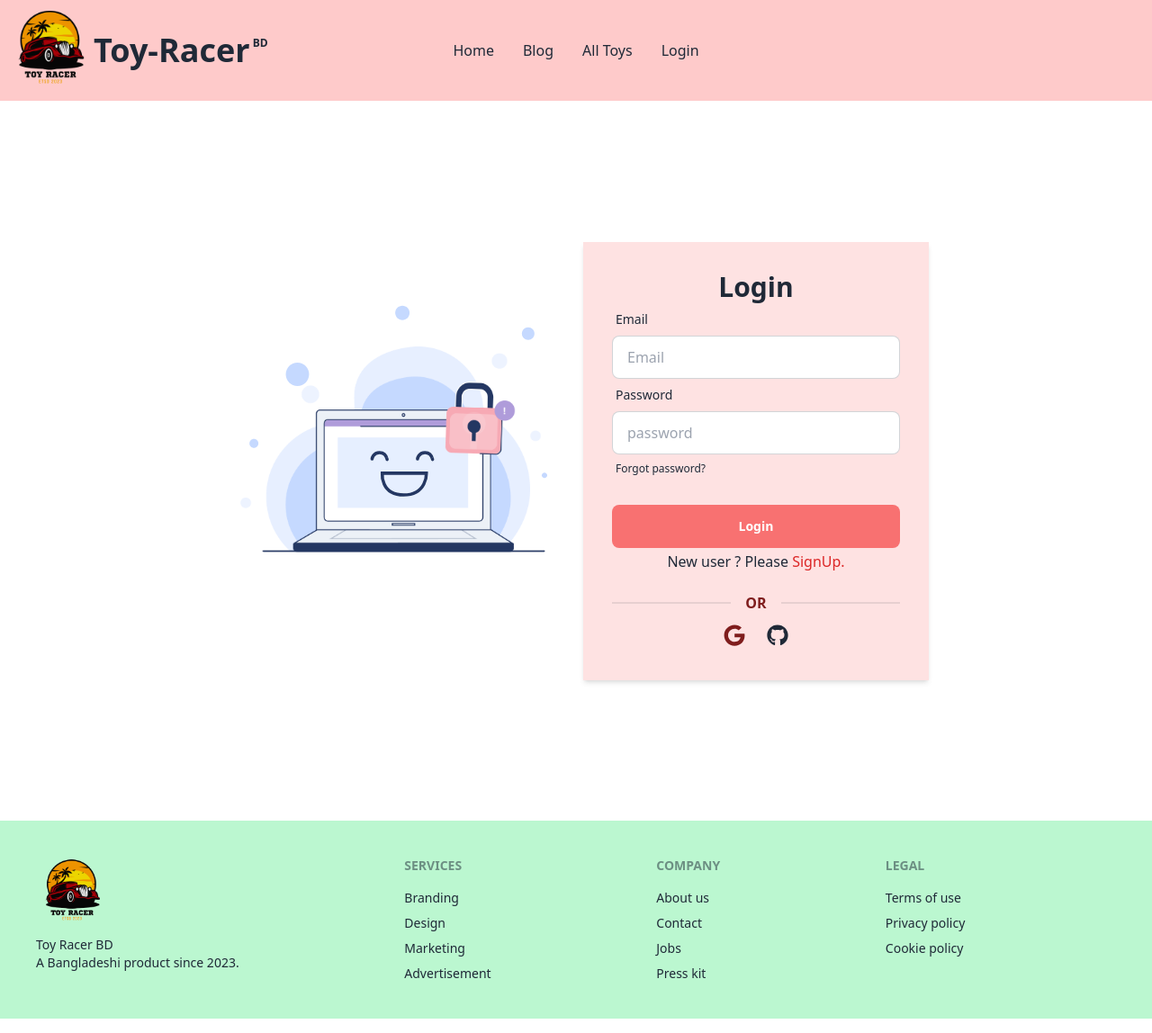
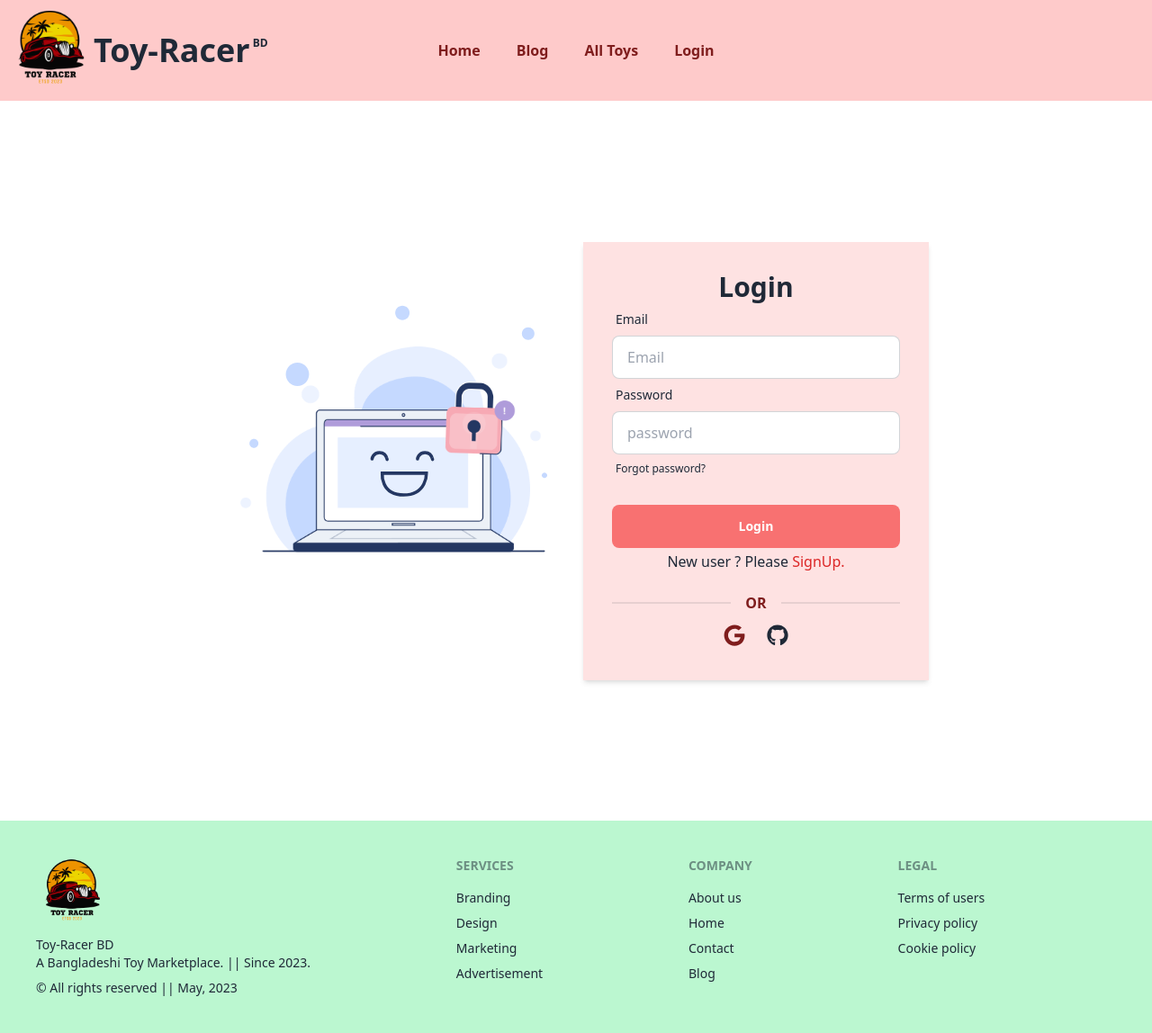
Before and after one commit to maazihad/toy-racer-bd-client, a React (Vite) app: page /login in a window 1280 px wide. Shown: the whole page at 90% size. Built offline with nearby package versions, Linux system fonts and the light colour scheme; no server answers.

Commit message:
Add moment js.

```diff
--- a/package.json
+++ b/package.json
@@ -17,6 +17,7 @@
     "localforage": "^1.10.0",
     "lottie-react": "^2.4.0",
     "match-sorter": "^6.3.1",
+    "moment": "^2.29.4",
     "react": "^18.2.0",
     "react-dom": "^18.2.0",
     "react-hook-form": "^7.43.9",
--- a/src/pages/AddToy/AddToy.jsx
+++ b/src/pages/AddToy/AddToy.jsx
@@ -133,6 +133,7 @@ const AddToy = () => {
                      </label>
                      <input
                         className="text-input input input-bordered" {...register("quantity")} placeholder="quantity" type="number"
+
                      />
                   </div>
                </div>
--- a/src/pages/Home/Banner/Banner.jsx
+++ b/src/pages/Home/Banner/Banner.jsx
@@ -1,10 +1,11 @@
 import { FaAngleDoubleLeft, FaAngleDoubleRight } from 'react-icons/fa';
+import { Link } from 'react-router-dom';
 
 const Banner = () => {
    return (
       <div className="carousel w-full h-[700px]">
          <div id="slide1" className="carousel-item relative w-full">
-            <img src={`https://images.pexels.com/photos/97353/pexels-photo-97353.jpeg?auto=compress&cs=tinysrgb&w=1260&h=750&dpr=1`} className="w-full object-cover" />
+            <img src={`https://images.unsplash.com/photo-1665779933484-ca120461551e?ixlib=rb-4.0.3&ixid=M3wxMjA3fDB8MHxwaG90by1wYWdlfHx8fGVufDB8fHx8fA%3D%3D&auto=format&fit=crop&w=1170&q=80`} className="w-full object-cover" />
 
             <div className="absolute rounded-xl w-full lg:w-1/2 text-white  h-full  right-0 bg-gradient-to-l from-[#000000] to-[rgba(30, 30, 45, .5)]">
 
@@ -12,7 +13,9 @@ const Banner = () => {
                   <h2 className='lg:leading-[6rem] text-4xl text-center lg:text-7xl font-bold lg:text-right'>Accelerate Your Imagination with <span className="lg:bg-red-700">Toy-</span><span className='lg:bg-purple-700'>racer!</span></h2>
                   <p className="text-lg text-center lg:text-right bg-gradient-to-b from-black to-[rgba(255, 155, 255, .2)]">Toy-racer: Where Imagination Takes the Wheel! Unleash boundless fun and adventure with our dynamic collection of toy cars.</p>
                   <div className='text-center lg:text-right'>
-                     <button className="btn border-white capitalize  btn-outline text-white hover:bg-red-700">See All Toys</button>
+                     <Link to="/allToys">
+                        <button className="btn border-white capitalize  btn-outline text-white hover:bg-red-700">See All Toys</button>
+                     </Link>
                   </div>
                </div>
             </div>
@@ -24,7 +27,7 @@ const Banner = () => {
             </div>
          </div>
          <div id="slide2" className="carousel-item relative w-full">
-            <img src={`https://images.pexels.com/photos/242200/pexels-photo-242200.jpeg?auto=compress&cs=tinysrgb&w=1260&h=750&dpr=1`} className="w-full object-cover" />
+            <img src={`https://images.pexels.com/photos/97353/pexels-photo-97353.jpeg?auto=compress&cs=tinysrgb&w=1260&h=750&dpr=1`} className="w-full object-cover" />
             <div className="absolute rounded-xl w-full lg:w-1/2 text-white  h-full  right-0 bg-gradient-to-l from-[#000000] to-[rgba(30, 30, 45, .5)]">
                <div className="mr-16 absolute bottom-0 mb-32 space-y-8 ">
                   <h2 className='lg:leading-[6rem] text-4xl text-center lg:text-7xl font-bold lg:text-right'>Fuel Your Playtime Adventure with  <br /> <span className="lg:bg-red-700 ">Toy-</span><span className='lg:bg-purple-700'>racer!</span></h2>
@@ -40,7 +43,7 @@ const Banner = () => {
             </div>
          </div>
          <div id="slide3" className="carousel-item relative w-full">
-            <img src={`https://images.unsplash.com/photo-1665779933484-ca120461551e?ixlib=rb-4.0.3&ixid=M3wxMjA3fDB8MHxwaG90by1wYWdlfHx8fGVufDB8fHx8fA%3D%3D&auto=format&fit=crop&w=1170&q=80`} className="w-full object-cover" />
+            <img src={`https://images.pexels.com/photos/242200/pexels-photo-242200.jpeg?auto=compress&cs=tinysrgb&w=1260&h=750&dpr=1`} className="w-full object-cover" />
             <div className="absolute rounded-xl w-full lg:w-1/2 text-white  h-full  right-0 bg-gradient-to-l from-[#000000] to-[rgba(30, 30, 45, .5)]">
                <div className="mr-16 absolute bottom-0 mb-32 space-y-8 ">
                   <h2 className='lg:leading-[6rem] text-4xl text-center lg:text-7xl font-bold lg:text-right'>Experience the Fast Lane of Fun with <span className="lg:bg-red-700 ">Toy-</span><span className='lg:bg-purple-700'>racer!</span></h2>
--- a/src/pages/Shared/Footer/Footer.jsx
+++ b/src/pages/Shared/Footer/Footer.jsx
@@ -1,14 +1,17 @@
-import React from 'react';
 import logo from "../../../assets/logo/logo.png";
-
+import { Link } from 'react-router-dom';
+import moment from 'moment';
 
 const Footer = () => {
    return (
       <footer className="  bg-green-200 ">
          <div className='footer p-10 text-base-content max-w-7xl mx-auto'>
             <div>
-               <img className='w-20' src={logo} alt="" />
-               <p>Toy Racer BD<br />A Bangladeshi product since 2023.</p>
+               <Link to="/">
+                  <img className='w-20' src={logo} alt="" />
+               </Link>
+               <p>Toy-Racer BD<br />A Bangladeshi Toy Marketplace. || Since 2023.</p>
+               <p>&copy; All rights reserved  || <span>{moment().format("MMMM, YYYY")}</span> </p>
             </div>
             <div>
                <span className="footer-title">Services</span>
@@ -19,16 +22,16 @@ const Footer = () => {
             </div>
             <div>
                <span className="footer-title">Company</span>
-               <a className="link link-hover">About us</a>
-               <a className="link link-hover">Contact</a>
-               <a className="link link-hover">Jobs</a>
-               <a className="link link-hover">Press kit</a>
+               <Link className="link link-hover">About us</Link>
+               <Link className="link link-hover">Home</Link>
+               <Link className="link link-hover">Contact</Link>
+               <Link className="link link-hover">Blog</Link>
             </div>
             <div>
                <span className="footer-title">Legal</span>
-               <a className="link link-hover">Terms of use</a>
-               <a className="link link-hover">Privacy policy</a>
-               <a className="link link-hover">Cookie policy</a>
+               <Link className="link link-hover">Terms of users</Link>
+               <Link className="link link-hover">Privacy policy</Link>
+               <Link className="link link-hover">Cookie policy</Link>
             </div>
          </div>
       </footer>
--- a/src/pages/Shared/Navbar/Navbar.jsx
+++ b/src/pages/Shared/Navbar/Navbar.jsx
@@ -26,24 +26,24 @@ const Navbar = () => {
    };
 
    const menuItems = <>
-      <li>
+      <li className="font-bold text-red-900">
          <NavLink to="/" className={({ isActive }) => isActive ? "bg-red-300 text-black " : ""}>
             Home
          </NavLink>
       </li>
-      <li>
+      <li className="font-bold text-red-900">
          <NavLink to="/blog" className={({ isActive }) => isActive ? "bg-red-300 text-black " : ""}>
             Blog
          </NavLink>
       </li>
-      <li>
+      <li className="font-bold text-red-900">
          <NavLink to="/allToys" className={({ isActive }) => isActive ? "bg-red-300 text-black " : ""}>
             All Toys
          </NavLink>
       </li>
       {
          user &&
-         <li>
+         <li className="font-bold text-red-900">
             <NavLink to="/addAToy" className={({ isActive }) => isActive ? "bg-red-300 text-black " : ""}>
                Add a Toy
             </NavLink>
@@ -51,13 +51,13 @@ const Navbar = () => {
       }
       {
          user &&
-         <li>
+         <li className="font-bold text-red-900">
             <NavLink to="/myToys" className={({ isActive }) => isActive ? "bg-red-300 text-black " : ""}>
                My Toys
             </NavLink>
          </li>
       }
-      <li>
+      <li className="font-bold text-red-900">
          {
             user
                ? <button onClick={handleLogOut}>Logout</button>
@@ -74,29 +74,34 @@ const Navbar = () => {
                      <svg xmlns="http://www.w3.org/2000/svg" className="h-5 w-5" fill="none" viewBox="0 0 24 24" stroke="currentColor"><path strokeLinecap="round" strokeLinejoin="round" strokeWidth="2" d="M4 6h16M4 12h8m-8 6h16" /></svg>
 
                   </label>
+
                   <ul tabIndex={0} className="menu menu-compact dropdown-content mt-3 p-2 shadow bg-base-100 rounded-box w-52">
                      {menuItems}
                   </ul>
+
                </div>
                <Link to="/">
-                  <div className="flex justify-center items-center">
-                     <img className="w-24" src={logo} alt="" />
+                  <div className="flex justify-center items-center ">
+                     <img className="w-24 hidden lg:block" src={logo} alt="" />
                      <h2 className="text-4xl font-bold relative">Toy-Racer <sup className="text-xs absolute top-1 -right-5">BD</sup> </h2>
                   </div>
                </Link>
             </div>
             <div className="navbar-center hidden lg:flex">
-               <ul className="menu menu-horizontal px-1">
+               <ul className="menu menu-horizontal px-1 space-x-2">
                   {menuItems}
                </ul>
             </div>
             <div className="navbar-end space-x-4">
 
-
                <div
+                  className=""
                   onMouseEnter={handleMouseEnter}
                   onMouseLeave={handleMouseLeave}
                >
+                  <div className="flex items-center gap-2">
+                     <p className="text-red-900 font-bold">{user && user.email}</p>
+                     <div>
                         {
                            user &&
                            <label tabIndex={0} className="btn btn-ghost btn-circle avatar">
@@ -105,6 +110,8 @@ const Navbar = () => {
                               </div>
                            </label>
                         }
+                     </div>
+                  </div>
                   {
                      isHovered && (
                         <div className="absolute right-2 mt-1 py-2 w-48 bg-red-100 rounded-md shadow-xl  z-50">
```
Also changed, not shown: 1 other file (tests, documents, lock files or other folders). Lines whose indentation alone changed are shown as unchanged.
